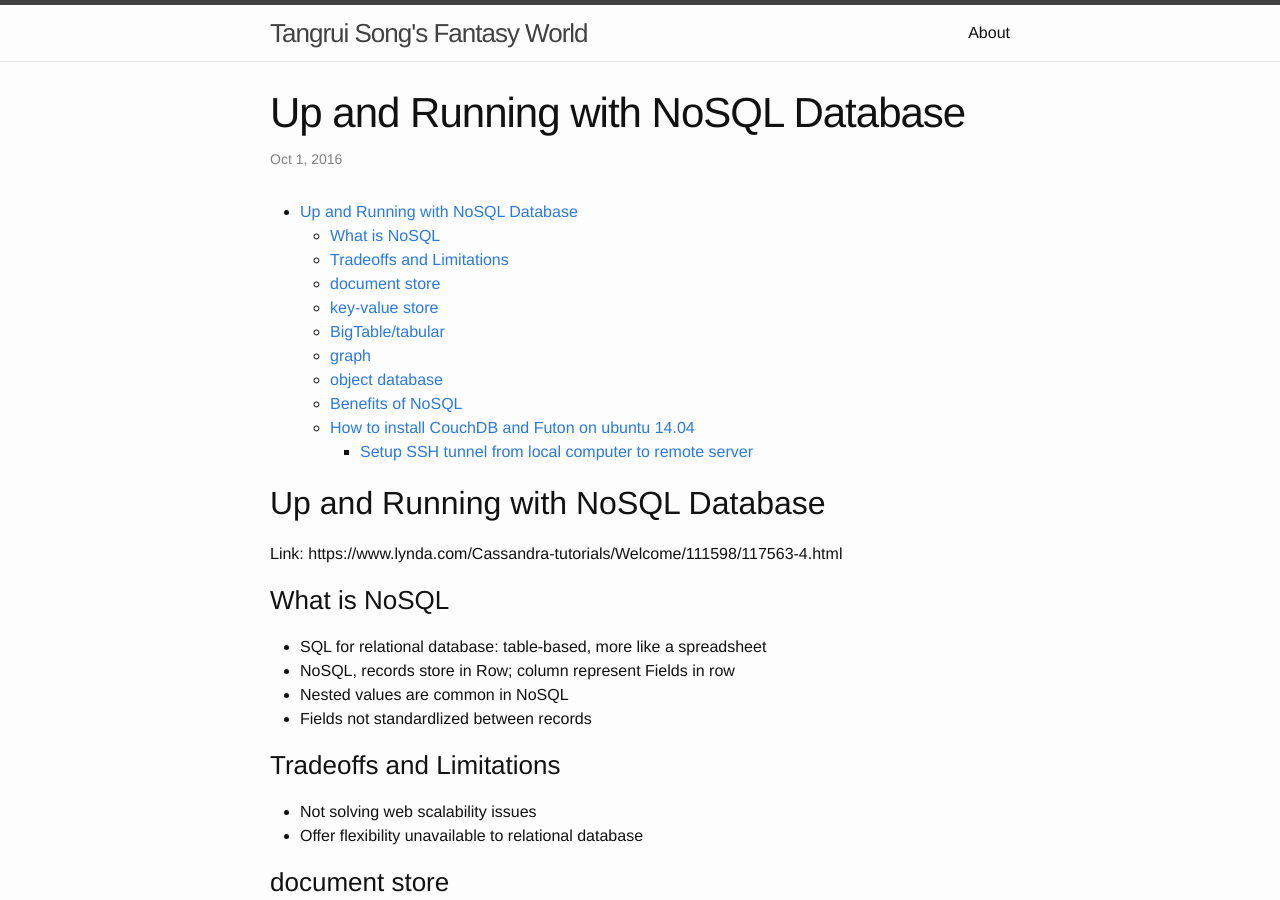
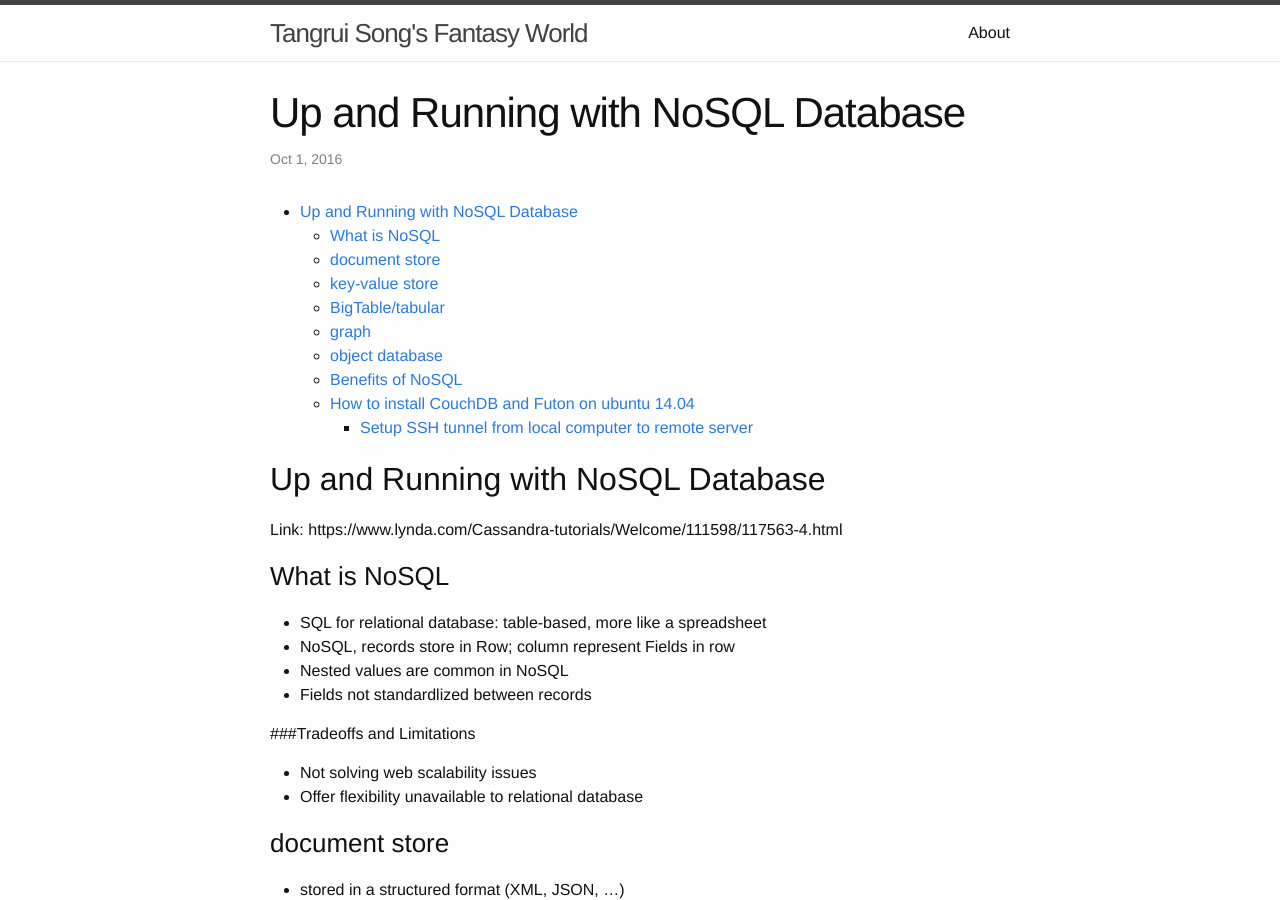
Before and after one commit to trsong/trsong.github.io, a Jekyll site: the page built from _posts/2016-10-01-noSQL.markdown, in a window 1280 px wide and 900 px high. Built offline with Jekyll 4.4.1, drawn with Linux system fonts in a browser that asks for light colours; Markdown is read by kramdown in place of the engine named in the settings.

Commit message:
Revert the previous checkin

```diff
--- a/_config.yml
+++ b/_config.yml
@@ -10,7 +10,4 @@ encoding: "utf-8"
 permalink: pretty
 
 # Build settings
-markdown: redcarpet
-highlighter: pygments
-redcarpet:
-  extensions: ["no_intra_emphasis", "fenced_code_blocks", "autolink", "strikethrough", "superscript"]
+markdown: kramdown
```
